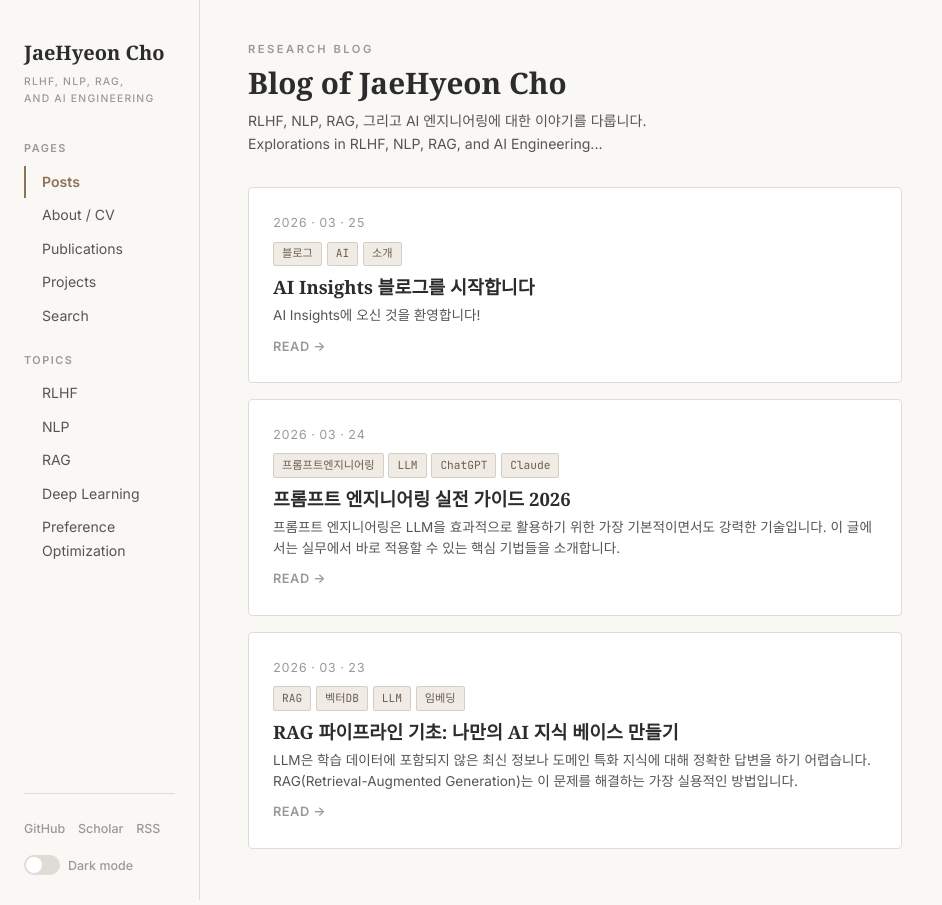
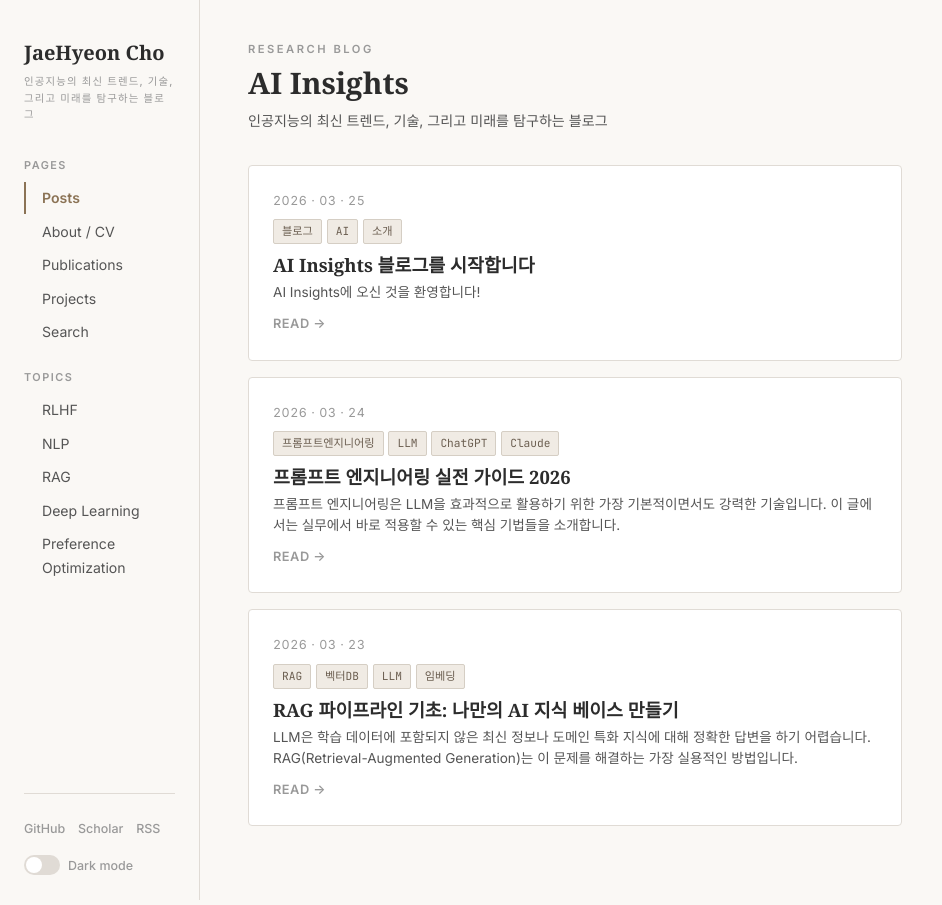
Before and after one commit to bonin147/bonin147.github.io, a Jekyll site: the page built from index.html, in a window 1280 px wide. Shown: the whole page, without its empty margins (0-942 px from the left). Built offline with Jekyll 4.4.1, drawn with Linux system fonts in a browser that asks for light colours; the list of posts is cut into pages by our own code.

Commit message:
Sync hardcoded text with _config.yml values
Use site.title, site.description, site.author.name variables
instead of hardcoded strings for consistency

Co-Authored-By: Claude Opus 4.6 <noreply@anthropic.com>

```diff
--- a/_layouts/default.html
+++ b/_layouts/default.html
@@ -21,8 +21,8 @@
     <aside class="sidebar">
       <div class="sidebar-inner">
         <div class="sidebar-header">
-          <a href="{{ '/' | relative_url }}" class="sidebar-name">JaeHyeon Cho</a>
-          <p class="sidebar-desc">RLHF, NLP, RAG,<br>AND AI ENGINEERING</p>
+          <a href="{{ '/' | relative_url }}" class="sidebar-name">{{ site.author.name }}</a>
+          <p class="sidebar-desc">{{ site.description }}</p>
         </div>
 
         <nav class="sidebar-nav">
@@ -60,7 +60,7 @@
 
     <!-- Mobile Header -->
     <header class="mobile-header">
-      <a href="{{ '/' | relative_url }}" class="sidebar-name">JaeHyeon Cho</a>
+      <a href="{{ '/' | relative_url }}" class="sidebar-name">{{ site.author.name }}</a>
       <button class="mobile-menu-btn" onclick="document.querySelector('.sidebar').classList.toggle('open')" aria-label="Menu">☰</button>
     </header>
 
--- a/index.html
+++ b/index.html
@@ -3,10 +3,9 @@ layout: default
 title: Home
 ---
 <div class="page-label">Research Blog</div>
-<h1 class="page-heading">Blog of JaeHyeon Cho</h1>
+<h1 class="page-heading">{{ site.title }}</h1>
 <p class="page-description">
-  RLHF, NLP, RAG, 그리고 AI 엔지니어링에 대한 이야기를 다룹니다.<br>
-  Explorations in RLHF, NLP, RAG, and AI Engineering...
+  {{ site.description }}
 </p>
 
 <ul class="post-list">
```
Also changed, not shown: about.md (+1 -1 lines).
